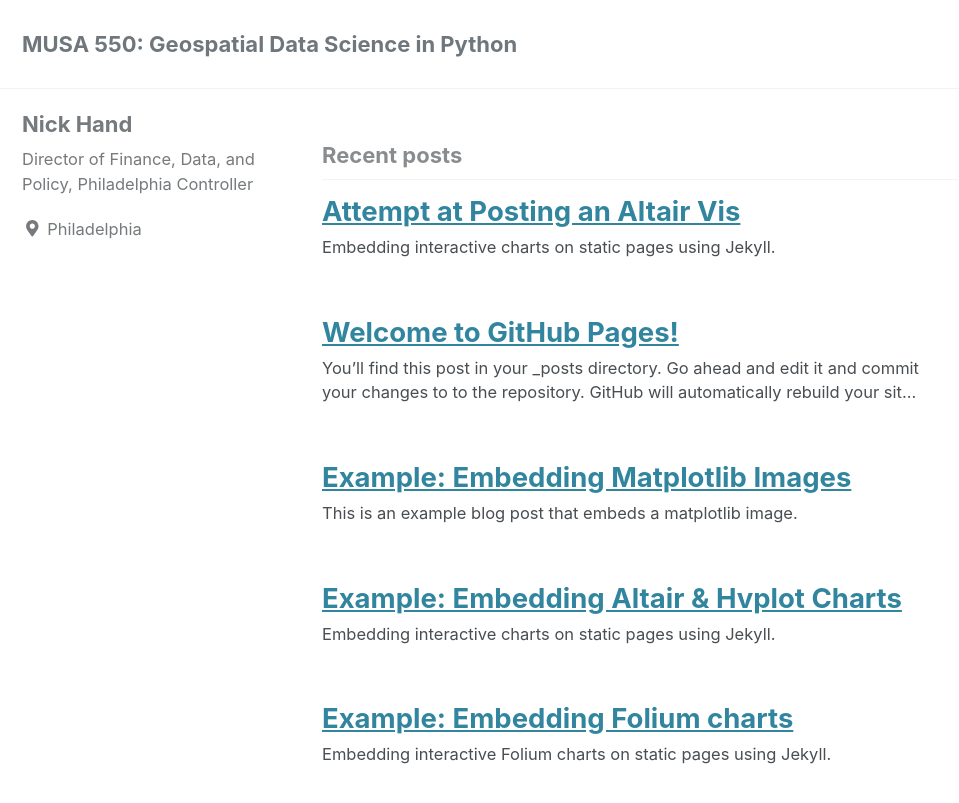
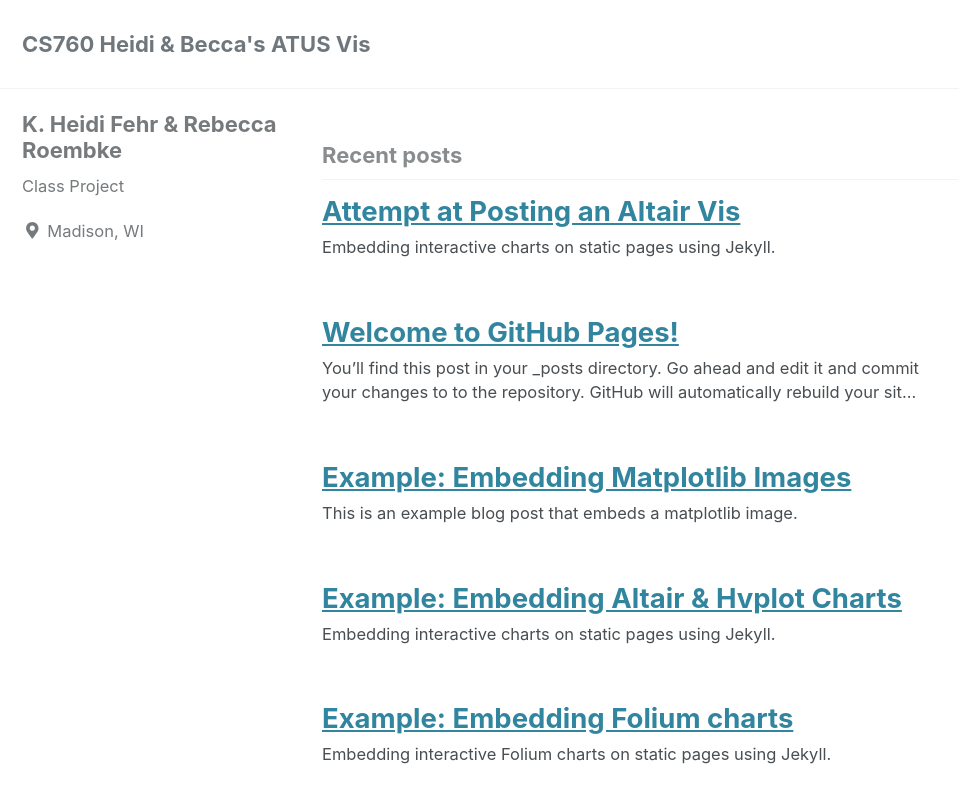
Before and after one commit to kheidi/ATUSVis, a Jekyll site: the page built from index.html, in a window 1280 px wide and 900 px high. Shown: the top 803 px of the window, without its empty margins (0-959 px from the left). Built offline with Jekyll 4.4.1, drawn with Linux system fonts in a browser that asks for light colours; cached includes are drawn as plain includes; nearby versions of some CDN libraries; a script that is not in the unit is left out; the list of posts is cut into pages by our own code; some of the changed text lies outside the part shown.

Commit message:
Edit config

```diff
--- a/_config.yml
+++ b/_config.yml
@@ -16,11 +16,11 @@ minimal_mistakes_skin: "default" # "air", "aqua", "contrast", "dark", "dirt", "n
 
 # Site Settings
 locale: "en-US"
-title: "MUSA 550: Geospatial Data Science in Python"
+title: "CS760 Heidi & Becca's ATUS Vis"
 title_separator: "-"
-name: "Nick Hand"
+name: "K. Heidi Fehr & Rebecca Roembke"
 description: "Displaying cool data visualizations"
-url: # the base hostname & protocol for your site e.g. "https://mmistakes.github.io"
+url: "https://katherineheidi.com/ATUSVis" # the base hostname & protocol for your site e.g. "https://katherineheidi.com/ATUSVis"
 baseurl: # the subpath of your site, e.g. "/blog"
 repository: # GitHub username/repo-name e.g. "mmistakes/minimal-mistakes"
 teaser: # path of fallback teaser image, e.g. "/assets/images/500x300.png"
@@ -105,10 +105,10 @@ analytics:
 
 # Site Author
 author:
-  name: "Nick Hand"
+  name: "K. Heidi Fehr & Rebecca Roembke"
   avatar: # path of avatar image, e.g. "/assets/images/bio-photo.jpg"
-  bio: "Director of Finance, Data, and Policy, Philadelphia Controller"
-  location: "Philadelphia"
+  bio: "Class Project"
+  location: "Madison, WI"
   email:
   links:
     - label: "Email"
```
